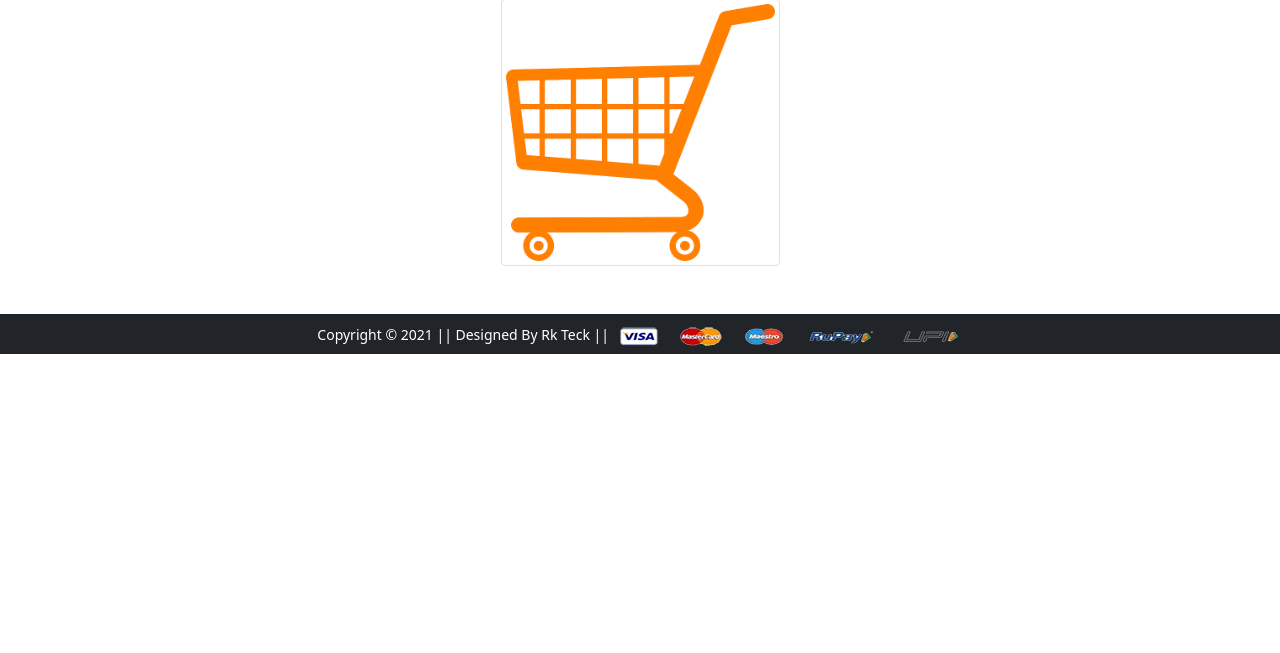
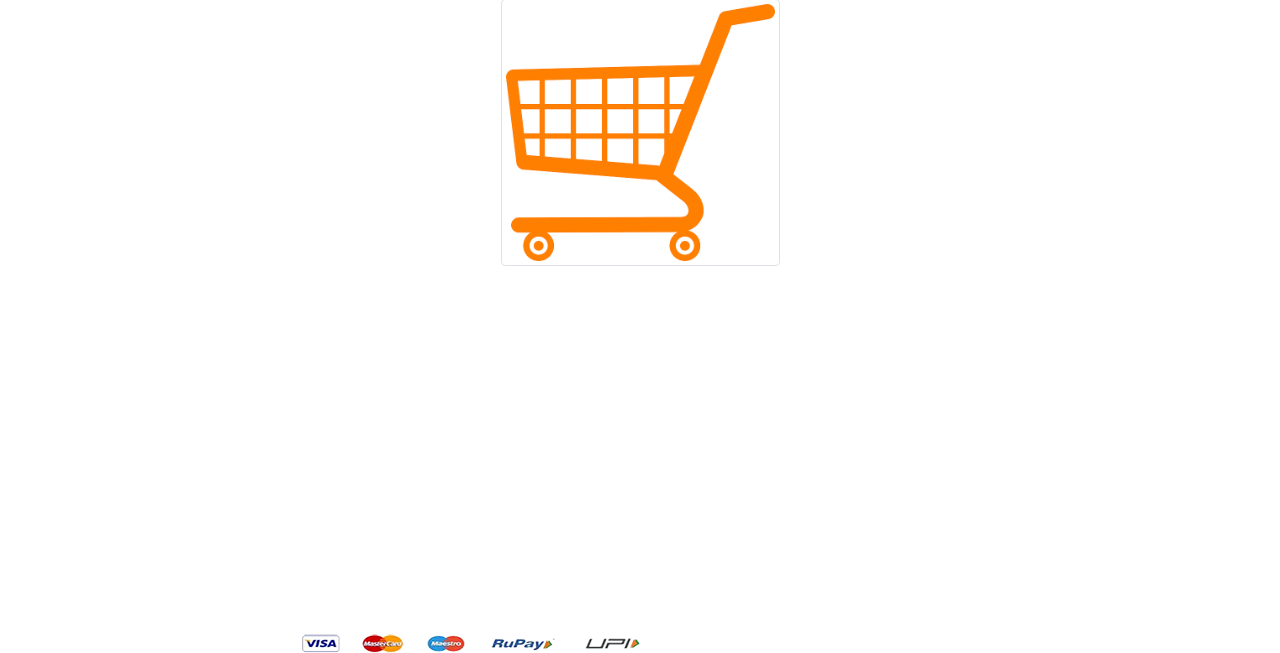
Before and after one commit to rathnamkoninti/shopping1256, a Django app: page /cart/ in a window 1280 px wide. Shown: the part 147-800 px from the top of the page. Run offline with Django 3.2, Linux system fonts and the light colour scheme; a user stored in the database is signed in; data that the repository does not hold is empty; some libraries are stand-ins or nearby versions.

Commit message:
commit 5521152

```diff
--- a/testapp/templates/app/base.html
+++ b/testapp/templates/app/base.html
@@ -92,7 +92,7 @@
     {% block main-content %} {% endblock main-content %}
 
     <!-- Start Footer -->
-    <footer class="container-fluid bg-dark text-center p-2 mt-5" class="footer fixed-bottom">
+    <footer class="footer fixed-bottom" class="container-fluid bg-dark text-center p-2 mt-5" >
         <small class="text-white">Copyright &copy; 2021 || Designed By Rk Teck || </small>
         <img src="{% static 'app/images/payment.png' %}" alt="" srcset="" class="img-fluid" height="2px">
     </footer> <!-- End Footer -->
```
